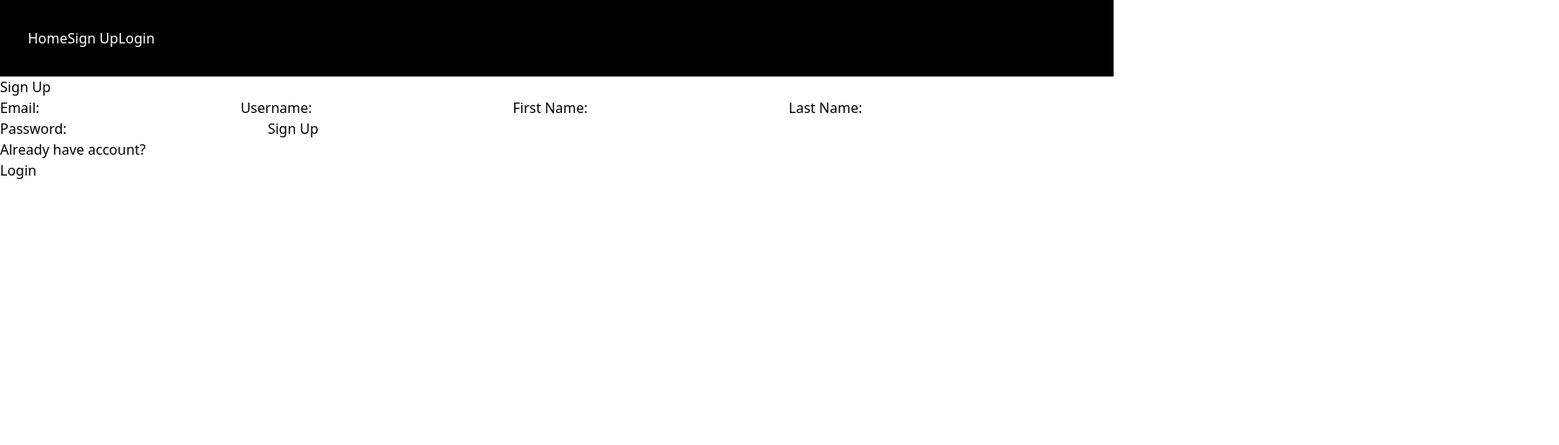
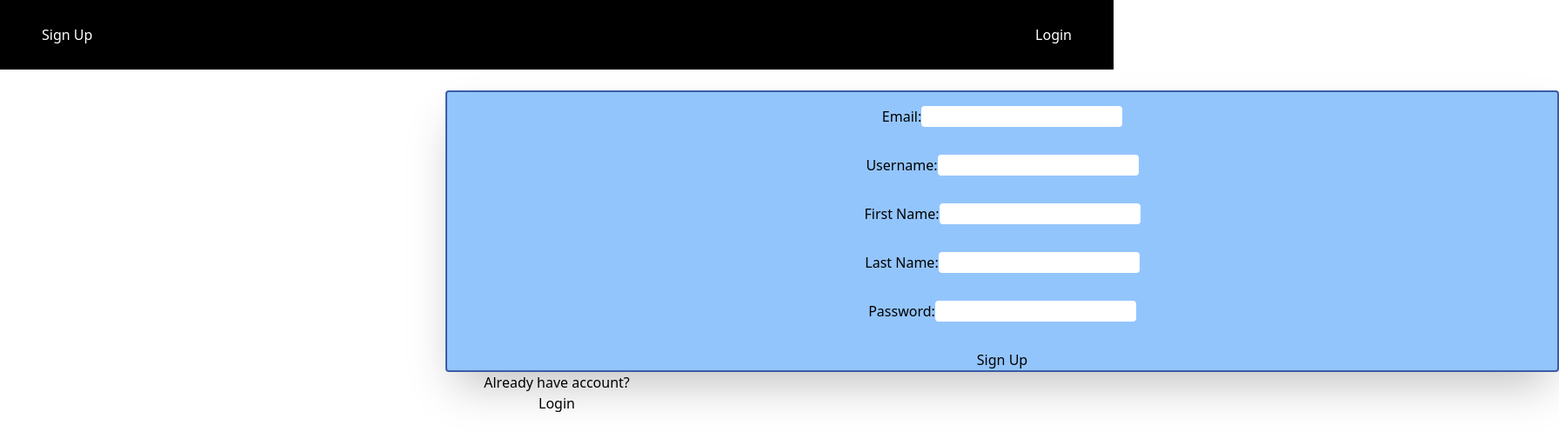
Before and after one commit to Simaodosreislima/project-3-client, a React (Create React App) app: page /signup in a window 1280 px wide. Shown: the top 512 px of the page at 87% size, 1792 px wide, since content can reach past the window. Built offline with nearby package versions, Linux system fonts and the light colour scheme.

Commit message:
added styles to login main and profile

```diff
--- a/public/index.html
+++ b/public/index.html
@@ -26,7 +26,7 @@
     -->
     <title>React App</title>
   </head>
-  <body>
+  <body >
     <noscript>You need to enable JavaScript to run this app.</noscript>
     <div id="root"></div>
     <!--
--- a/src/App.js
+++ b/src/App.js
@@ -7,6 +7,8 @@ import LoginPage from './pages/LoginPage';
 import MainPage from './pages/MainPage';
 import Private from './components/Navbar/Private/Private';
 import ProfilePage from './pages/ProfilePage';
+/* import ProfileEdit from './pages/ProfileEdit'; */
+import Matches from './pages/Matches';
 import Anon from "./components/Navbar/Anon/Anon"
 import React from "react"
 function App() {
@@ -31,6 +33,14 @@ function App() {
           element={<Private>
             <ProfilePage />
           </Private>} />
+        {/*   <Route path="/user-profile/:id/edit"
+          element={<Private>
+            <ProfileEdit />
+          </Private>} /> */}
+        <Route path="/matches"
+          element={<Private>
+            <Matches />
+          </Private>} />
       </Routes>
     </div >
   );
--- a/src/components/Navbar/Navbar.jsx
+++ b/src/components/Navbar/Navbar.jsx
@@ -6,24 +6,27 @@ import { AuthContext } from "../../context/auth.context"
 function Navbar() {
   const { loggedIn, user, logout } = useContext(AuthContext);
   return (
-    <nav className="flex flex-row content-center p-8 bg-black text-white">
-      <Link to="/">
-        <button>Home</button>
-      </Link>
+    <nav className="box-border w-full h-20 px-4 bg-black text-white container flex justify-between items-center md:w-screen md:px-12 md:flex flex-row md:justify-">
 
       {loggedIn && (
         <>
+          <div className="w-2/4 h-fit ">
+            <Link to="/">
+              <button className="md:m-8 hover:-rotate-12">MusicMates</button>
+            </Link>
             <Link to="/main">
-            <button>Main page</button>
+              <button className=" md:m-8 hover:-rotate-12">Search a Bandmate</button>
             </Link>
+          </div>
+          <div className="w-2/4  flex flex-col text-end md:flex-row md:justify-end">
             <Link to={`/user-profile/${user._id}`}>
-            <button>Profile</button>
+              <button className="md:m-8 hover:-rotate-12">Profile</button>
             </Link>
             <Link to={`/matches`}>
-            <button>matches</button>
+              <button className="md:m-8 hover:-rotate-12">Matches</button>
             </Link>
-          <span>Hi {user.firstName}</span>
-          <button onClick={logout}>Logout</button>
+            <button onClick={logout} className="text-end md:m-8 hover:-rotate-12 md: flex-row">Logout</button>
+          </div>
         </>
       )}
 
--- a/src/pages/MainPage.jsx
+++ b/src/pages/MainPage.jsx
@@ -54,21 +54,23 @@ function MainPage() {
     setUser(user.slice(1))
   }
   return (
-    <div className="container flex content-center">
+    <div className="h-screen box-border md:w-1/5 container flex  md:m-auto text-center  ">
       {!user.length && <p>No mores users left</p>}
       {user.length > 0 && (
-        <div className="flex-col bg-red-500 rounded mt-12 w-42 h-96" key={user[0]._id}>
-          <span>{user[0].firstName} {user[0].lastName}</span>
-          <video>{user[0].profileVideos}</video>
-          <span>{user[0].description}</span>
-          <Link to={`/user-profile/${user[0]._id}`} className="bg-white rounded">
-            <button>See Profile</button>
+        <div key={user[0]._id} className="h-4/5 flex-col bg-blue-300 rounded md:mt-6 w-screen border-solid border-blue-900 border-2 box-border border-opacity-75 shadow-2xl" >
+          <span className="font-semibold text-lg ">{user[0].firstName} {user[0].lastName}</span>
+          <video className="w-full mt-4 h-52 bg-white border-1 border-solid border-blue-900 shadow-2xl">{user[0].profileVideos}</video>
+          <p className="mt-4">{user[0].description}</p>
+          <Link to={`/user-profile/${user[0]._id}`} >
+            <button className="bg-white w-2/5 rounded mt-8 border-2 border-solid border-blue-900 shadow-2xl hover:bg-sky-700 hover:text-white hover:border-white">See Profile</button>
           </Link>
-          <br /> {/* just to test */}
-          <button onClick={() => handleLike(user[0]._id)} className="bg-white rounded">Like</button>
-          <br /> {/* just to test */}
-          <button onClick={() => handleDislike()} className="bg-white rounded">Dislike</button>
-        </div>)}
+          <div className=" mt-8 flex container justify-evenly">
+
+            <button onClick={() => handleDislike()} className="bg-white border-2 border-solid border-blue-900 rounded w-3/12 shadow-2xl hover:bg-sky-700 hover:text-white hover:border-white">Dislike</button>
+            <button onClick={() => handleLike(user[0]._id)} className="bg-white border-2 border-solid border-blue-900 w-3/12 rounded shadow-2xl  hover:bg-sky-700 hover:text-white hover:border-white">Like</button>
+          </div>
+        </div>
+      )}
 
 
     </div >
--- /dev/null
+++ b/src/pages/Matches.jsx
@@ -0,0 +1,9 @@
+import React from 'react'
+
+function Matches() {
+  return (
+    <div>Matches</div>
+  )
+}
+
+export default Matches
--- /dev/null
+++ b/src/pages/ProfileEdit.jsx
@@ -0,0 +1,96 @@
+/* import { useState, useEffect } from 'react';
+import axios from 'axios';
+import { useParams, useNavigate } from 'react-router-dom';
+import React from "react";
+
+function ProfileEdit() {
+  const [videos, setVideos] = useState('');
+  const [description, setDescription] = useState('');
+  const [profileImage, setProfileImage] = useState('');
+
+  const { id } = useParams();
+  const navigate = useNavigate();
+
+  const getProfile = async () => {
+    const storedToken = localStorage.getItem('authToken');
+    try {
+      let response = await axios.get(`${process.env.REACT_APP_API_URL}/api/user/${id}`, {
+        headers: {
+          Authorization: `Bearer ${storedToken}`,
+        },
+      });
+      console.log(response.data)
+      setVideos(response.data.profileVideos);
+      setDescription(response.data.description);
+      setProfileImage(response.data.profileImg)
+    } catch (error) {
+      console.log(error);
+    }
+  };
+
+  useEffect(() => {
+    getProfile();
+  }, []);
+
+  const handleVideos = (e) => setVideos(e.target.value);
+  const handleDescription = (e) => setDescription(e.target.value);
+  const handleProfileImage = (e) => setProfileImage(e.target.value);
+  const handleSubmit = (e) => {
+    e.preventDefault();
+
+    const body = { videos, description, profileImage };
+    const storedToken = localStorage.getItem('authToken');
+    axios
+      .put(`${process.env.REACT_APP_API_URL}/api/user/${id}`, body, {
+        headers: {
+          Authorization: `Bearer ${storedToken}`,
+        },
+      })
+      .then(() => {
+        setVideos('');
+        setDescription('');
+        setProfileImage('')
+        navigate(`api/user`);
+      })
+      .catch((err) => console.log(err));
+  };
+
+  const deleteProfile = async () => {
+    const storedToken = localStorage.getItem('authToken');
+    try {
+      let response = await axios.delete(`${process.env.REACT_APP_API_URL}/api/user/${id}`, {
+        headers: {
+          Authorization: `Bearer ${storedToken}`,
+        },
+      });
+      navigate('/');
+    } catch (error) {
+      console.log(error);
+    }
+  };
+  useEffect(() => {
+    deleteProfile();
+  }, [])
+
+  return (
+    <div className="EditProfilePage">
+      <h3>Edit Profile</h3>
+
+      <form onSubmit={handleSubmit}>
+        <label htmlFor="videos">videos</label>
+        <input type="file" name="videos" value={videos} onChange={handleVideos} />
+
+        <label htmlFor="description"> Description</label>
+        <input type="text" name="description" value={description} onChange={handleDescription} />
+        <label htmlFor="description"> Description</label>
+
+        <input type="file" name="profileImage" value={profileImage} onChange={handleProfileImage} />
+        <button type="submit">Edit Profile</button>
+      </form>
+
+      <button onClick={deleteProfile}>Delete Profile</button>
+    </div>
+  );
+}
+
+export default ProfileEdit; */
--- a/src/pages/ProfilePage.jsx
+++ b/src/pages/ProfilePage.jsx
@@ -1,12 +1,13 @@
 import React from 'react';
-import { useEffect, useState, useContext } from "react"
+import { useEffect, useState/* , useContext */ } from "react"
 import { useParams, Link } from "react-router-dom";
-import { AuthContext } from "../context/auth.context";
+/* import { AuthContext } from "../context/auth.context"; */
 import axios from "axios";
 function ProfilePage() {
 
   const [userDetails, setUserDetails] = useState(null);
   const { id } = useParams();
+
 
   const getUserDetails = async () => {
     try {
@@ -27,22 +28,21 @@ function ProfilePage() {
   }, []);
 
   return (
-    <div className="container flex content-center">
+    <div className="h-screen box-border md:w-1/5 container flex  md:m-auto text-center ">
       {userDetails && (
-
-        <div className="flex-col bg-red-500 rounded mt-12 w-42 h-96" key={userDetails._id}>
-          <span>{userDetails.firstName} {userDetails.lastName}</span>
-          <video>{userDetails.profileVideos}</video>
-          <span>{userDetails.description}</span>
-          <Link to={`/main`} className="bg-white rounded">
-            <button>Edit Profile</button>
+        <div key={userDetails._id} className="h-4/5 flex-col bg-blue-300 rounded md:mt-6 w-screen border-solid border-blue-900 border-2 box-border border-opacity-75 shadow-2xl" >
+          <span className="font-semibold text-lg">{userDetails.firstName} {userDetails.lastName}</span>
+          <video className=" w-full mt-4 h-52 bg-white border-1 border-solid border-blue-900 shadow-2xl">{userDetails.profileVideos}</video>
+          <span className="mt-4">{userDetails.description}</span>
+          <Link to={`/user-profile/${id}/edit`}>
+            <button className="bg-white w-2/5 items-center rounded mt-52 border-2 border-solid border-blue-900 shadow-2xl hover:bg-sky-700 hover:text-white hover:border-white">Edit Profile</button>
           </Link>
         </div>
 
-      )}
 
-    </div>
-  )
+      )
+      }
+    </div >
+  );
 }
-
-export default ProfilePage
+export default ProfilePage;
--- a/src/pages/SignupPage.jsx
+++ b/src/pages/SignupPage.jsx
@@ -37,49 +37,60 @@ function SignupPage() {
 
 
   return (
-    <div className="SignupPage">
-      <h1>Sign Up</h1>
+    <div className="h-3/5 m-auto box-border container flex flex-col  md:w-1/5 md:m-auto text-center">
 
-      <form onSubmit={handleSubmit}>
+
+      <form onSubmit={handleSubmit} className="h-4/5  bg-blue-300 rounded md:mt-6 w-screen border-solid border-blue-900 border-2 box-border border-opacity-75 shadow-2xl">
+        <div className="flex flex-row justify-center mt-4 mb-8 box-border">
           <label>Email:</label>
           <input
             type="email"
             name="email"
             value={email}
             onChange={handleEmail}
+            className="rounded"
           />
-
+        </div>
+        <div className="flex flex-row justify-center mt-4 mb-8 box-border">
           <label>Username:</label>
           <input
             type="text"
             name="name"
             value={username}
             onChange={handleUserName}
+            className="rounded"
           />
-
+        </div>
+        <div className="flex flex-row justify-center mt-4 mb-8">
           <label>First Name:</label>
           <input
             type="text"
             name="name"
             value={firstName}
             onChange={handleFirstName}
+            className="rounded"
           />
-
+        </div>
+        <div className="flex flex-row justify-center mt-4 mb-8">
           <label>Last Name:</label>
           <input
             type="text"
             name="name"
             value={lastName}
             onChange={handleLastName}
+            className="rounded"
           />
-
+        </div>
+        <div className="flex flex-row justify-center mt-4 mb-8" >
           <label>Password:</label>
           <input
             type="password"
             name="password"
             value={password}
             onChange={handlePassword}
+            className="rounded"
           />
+        </div>
 
         <button type="submit">Sign Up</button>
       </form>
```
Lines whose indentation alone changed are shown as unchanged.
